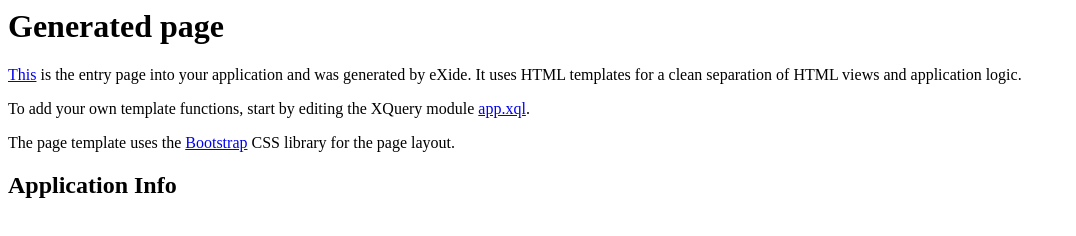
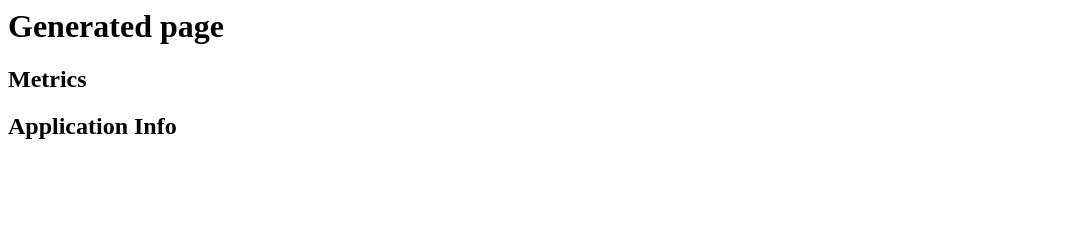
Before and after one commit to dracor-org/dracor-api, a plain HTML site: page index.html in a window 1280 px wide. Shown: the whole page, without its empty margins (0-1076 px from the left). Drawn offline with Linux system fonts and the light colour scheme.

Commit message:
implemenet basic metrics and replace startpage boilerplate with it.

```diff
--- a/index.html
+++ b/index.html
@@ -5,22 +5,8 @@
       <div class="page-header">
         <h1 data-template="config:app-title">Generated page</h1>
       </div>
-            <div class="alert alert-success">
-                <p>
-                    <a data-template="templates:load-source" href="index.html">This</a> is the entry page into your application
-                and was generated by eXide. It uses HTML templates for a clean separation of HTML views and application logic.</p>
-                <p>To add your own template functions, start by editing the XQuery module
-                <a data-template="templates:load-source" href="modules/app.xql">app.xql</a>.</p>
-            </div>
-            <div class="row">
-                <div class="col-md-6">
-                    <p>The page template uses the <a href="http://twitter.github.com/bootstrap/">Bootstrap</a>
-                    CSS library for the page layout.</p>
-                </div>
-                <div class="col-md-6">
-                    <div data-template="app:test"/>
-                </div>
-            </div>
+      <h2>Metrics</h2>
+      <div data-template="app:stats"/>
     </div>
     <div class="col-md-4">
       <h2>Application Info</h2>
```
Also changed, not shown: 1 other file. Lines whose indentation alone changed are shown as unchanged.
